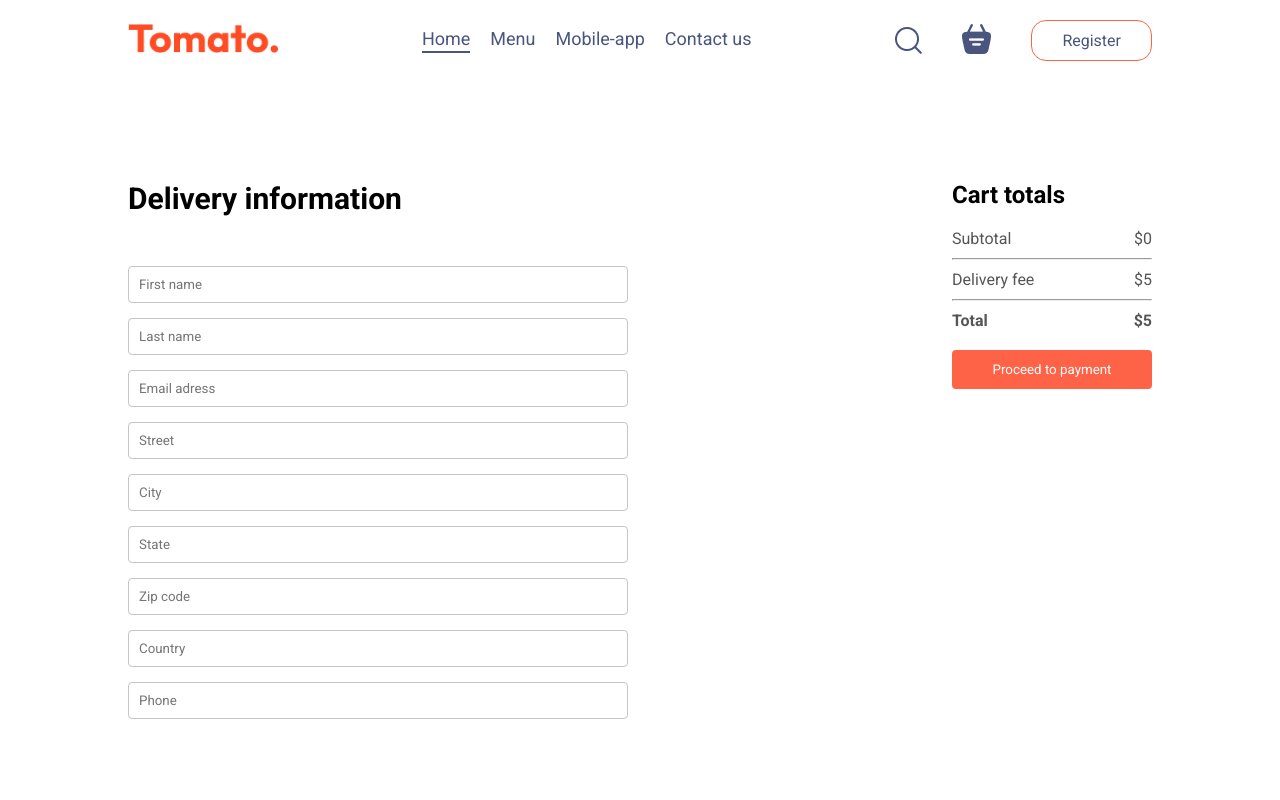
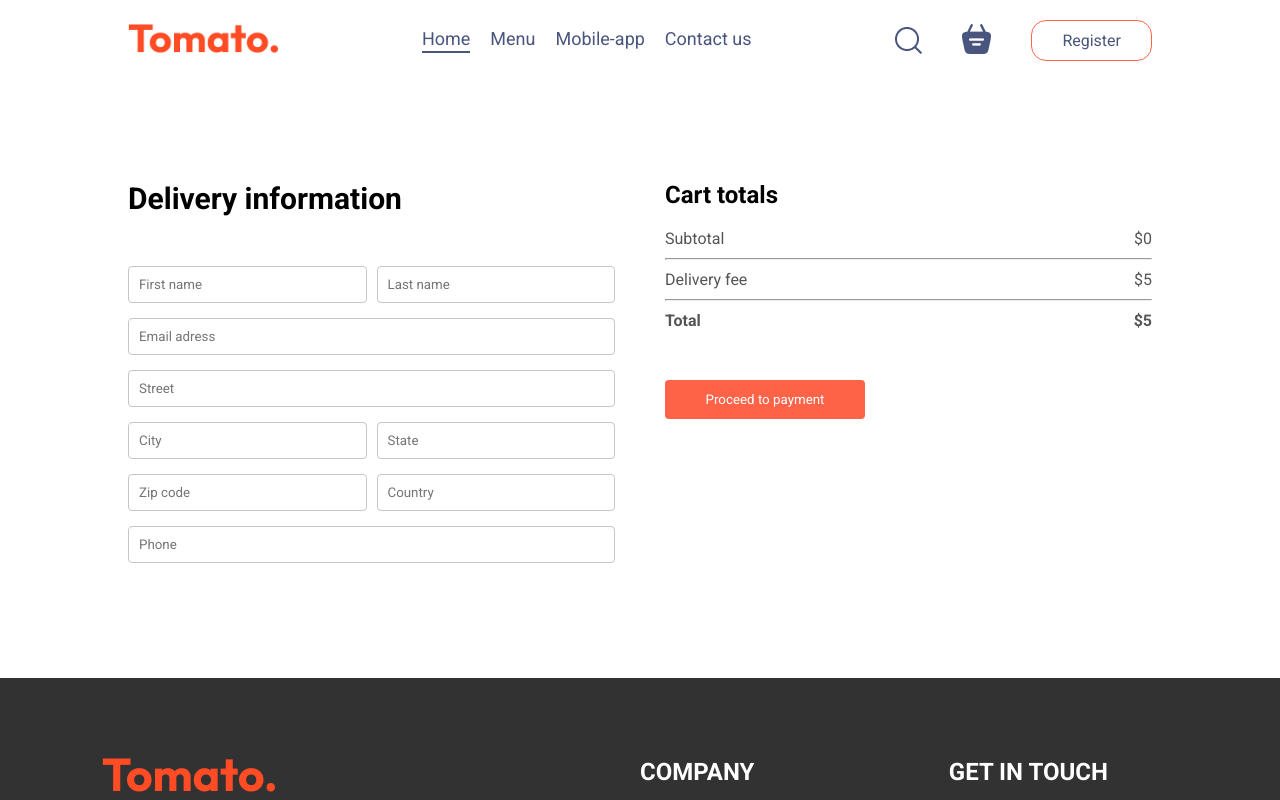
Before and after one commit to Emranhossainshuvo/food-puppy, a React (Vite) app: page /order in a window 1280 px wide. Shown: the top 800 px of the page. Built offline with nearby package versions, Linux system fonts and the light colour scheme.

Commit message:
place order stylings added

```diff
--- a/src/pages/PlaceOrder/PlaceOrder.css
+++ b/src/pages/PlaceOrder/PlaceOrder.css
@@ -26,6 +26,16 @@
     outline-color: tomato;
 }
 
-.multi-fields{
+.place-order-left .multi-fields{
+    display: flex;
+    gap: 10px;
+}
 
+.place-order-right{
+    width: 100%;
+    max-width: max(40%,500px);
 }
+
+.place-order .cart-total button{
+    margin-top: 30px;
+}
```
